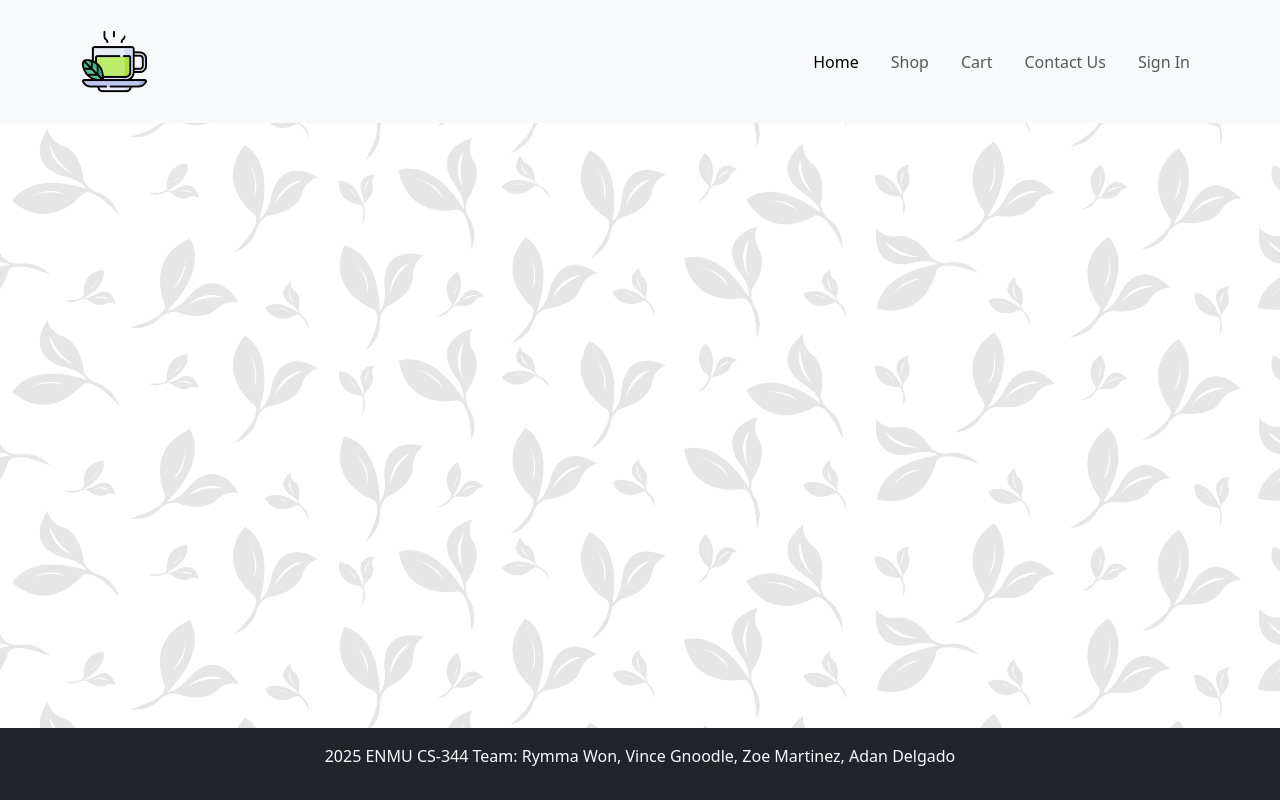
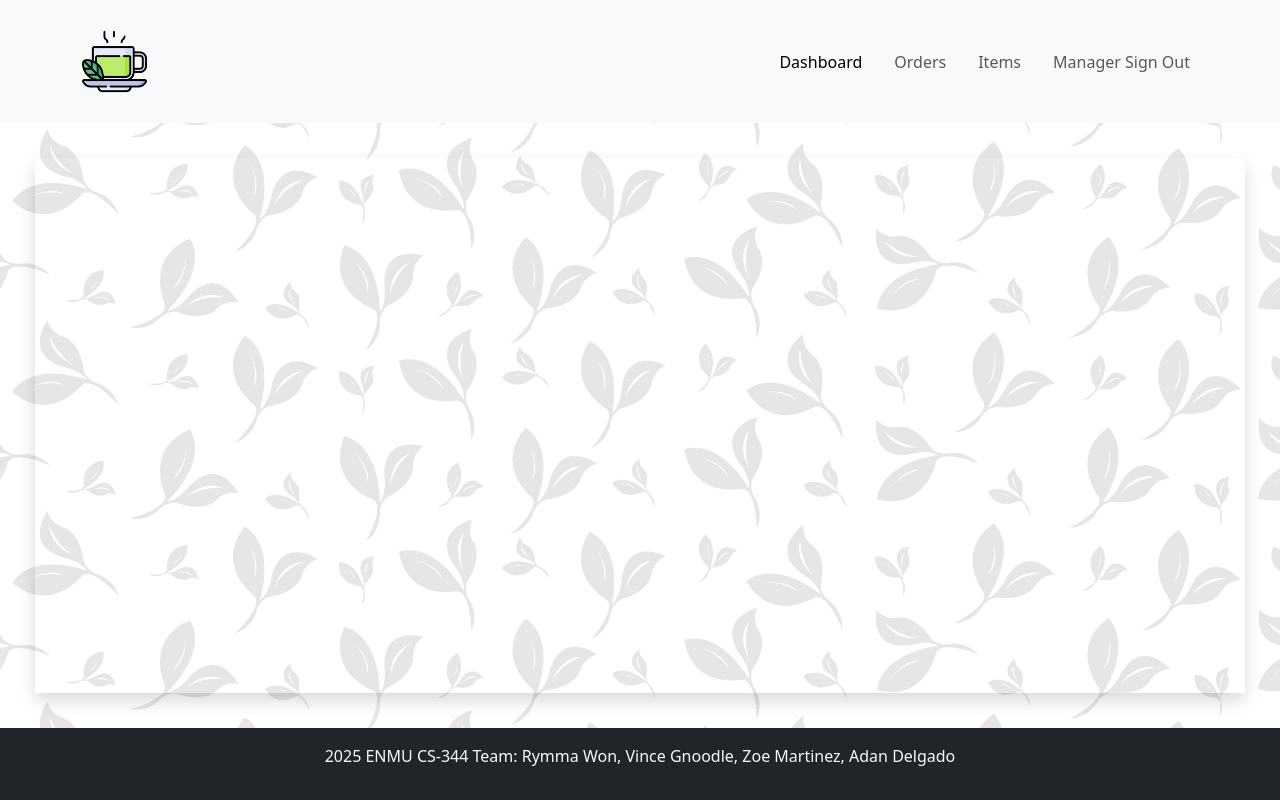
Before and after one commit to rymmawon/rymmawon.github.io, a plain HTML site: page admin_dashboard.html in a window 1280 px wide. Drawn offline with nearby package versions, Linux system fonts and the light colour scheme.

Commit message:
Update admin_dashboard.html

```diff
--- a/admin_dashboard.html
+++ b/admin_dashboard.html
@@ -3,31 +3,31 @@
    <head>
       <meta charset="utf-8">
       <meta name="viewport" content="width=device-width, initial-scale=1">
-      <title>Contact</title>
+      <title>Items Management</title>
       <link href="https://cdn.jsdelivr.net/npm/bootstrap@5.3.0/dist/css/bootstrap.min.css" rel="stylesheet">
       <link rel="stylesheet" type="text/css" href="css/style.css">
    </head>
-   <body class="d-flex flex-column min-vh-100">
+   <body class="d-flex flex-column min-vh-100 teas">
     <header class="bg-light py-3">
         <div class="container">
            <nav class="navbar navbar-expand-lg navbar-light">
-              <a class="navbar-brand" href="index.html"><img src="images/logo.png" alt="Logo" style="width: 65px; height: auto;"></a>
+              <a class="navbar-brand" href="admin_dashboard.html"><img src="images/logo.png" alt="Logo" style="width: 65px; height: auto;"></a>
               <button class="navbar-toggler" type="button" data-bs-toggle="collapse" data-bs-target="#navbarNav">
               <span class="navbar-toggler-icon"></span>
               </button>
               <div class="collapse navbar-collapse" id="navbarNav">
                  <ul class="navbar-nav ms-auto gap-3">
-                    <li class="nav-item"><a class="nav-link active" href="index.html">Home</a></li>
-                    <li class="nav-item"><a class="nav-link" href="shop.html">Shop</a></li>
-                    <li class="nav-item"><a class="nav-link" href="cart.html">Cart</a></li>
-                    <li class="nav-item"><a class="nav-link" href="contact.html">Contact Us</a></li>
-                    <li class="nav-item"><a class="nav-link" href="sign.html">Sign In</a></li>
+                    <li class="nav-item"><a class="nav-link active" href="admin_dashboard.html">Dashboard</a></li>
+                    <li class="nav-item"><a class="nav-link" href="orders.html">Orders</a></li>
+                    <li class="nav-item"><a class="nav-link" href="items.html">Items</a></li>
+                    <li class="nav-item"><a class="nav-link" href="admin_login.html">Manager Sign Out</a></li>
                  </ul>
               </div>
            </nav>
         </div>
      </header>
-     <main>
+
+      <main class="flex-shrink-0 flex-grow-1 shadow contact">
 
      </main>
 
```
Lines whose indentation alone changed are shown as unchanged.
